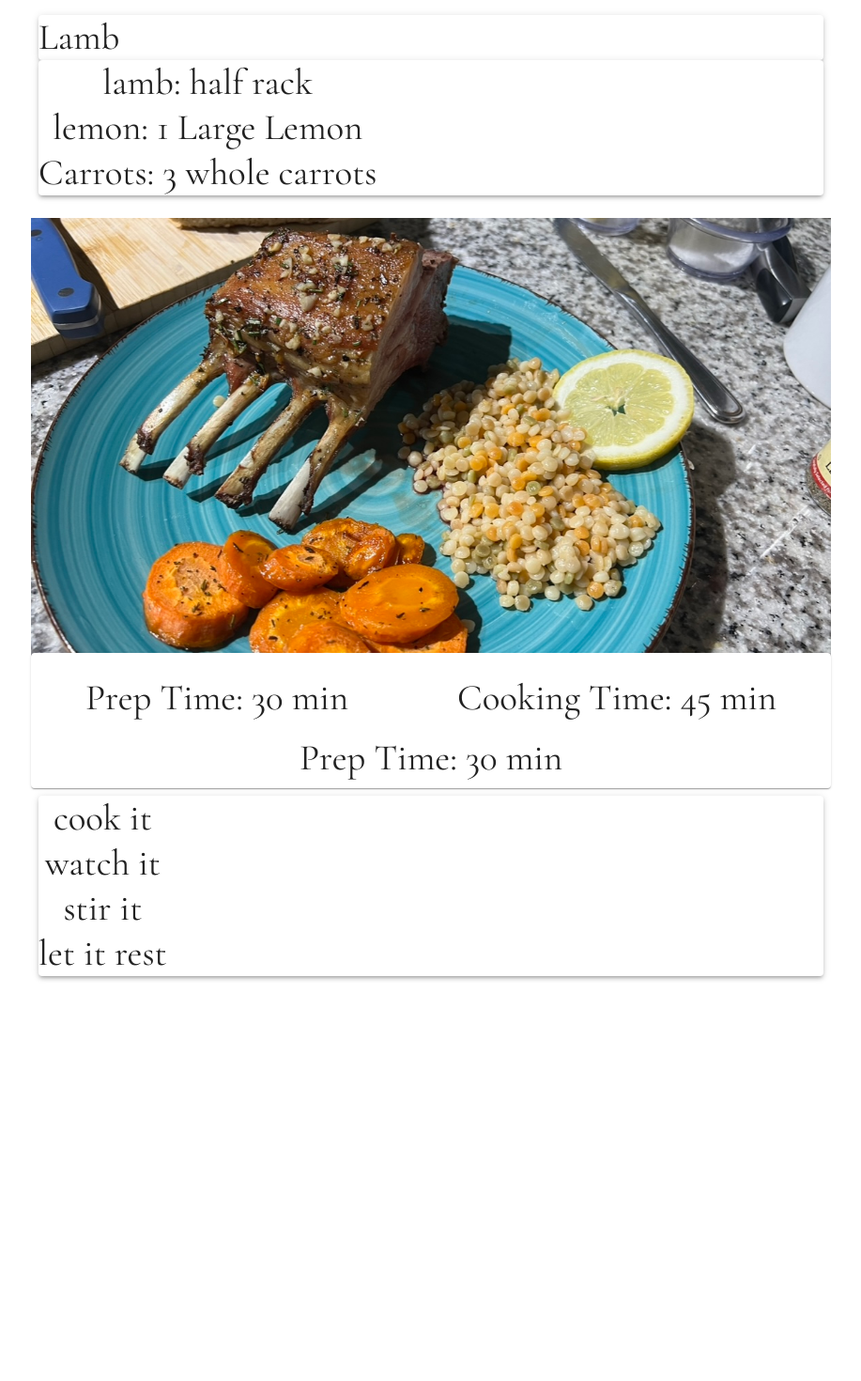
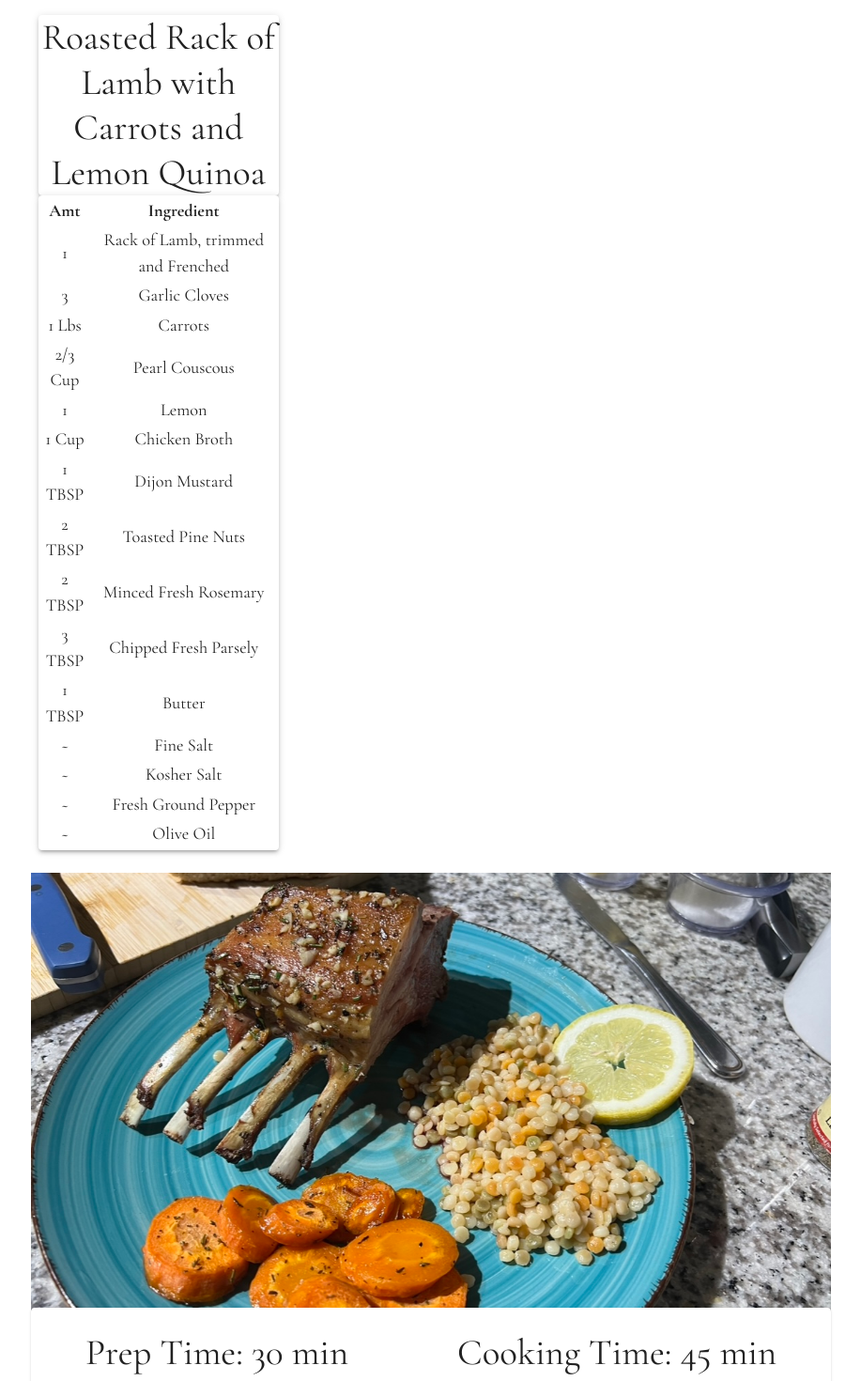
Before and after one commit to superham/Cookbook, a React (Create React App) app: page /recipes/roasted-lamb in a window 1280 px wide. Shown: the top 1470 px of the page at 94% size, without its empty margins (181-1098 px from the left). Before the commit the page ends 1047 px from the top, so only its background shows below. Built offline with nearby package versions, Linux system fonts and the light colour scheme.

Commit message:
Add markdown content

```diff
--- /dev/null
+++ b/markdown.d.ts
@@ -0,0 +1,4 @@
+declare module "*.md" {
+  const value: string; // markdown is just a string
+  export default value;
+}
--- a/package.json
+++ b/package.json
@@ -17,9 +17,11 @@
     "mui": "^0.0.1",
     "react": "^18.2.0",
     "react-dom": "^18.2.0",
+    "react-markdown": "^8.0.7",
     "react-router": "^6.14.2",
     "react-router-dom": "^6.14.2",
     "react-scripts": "5.0.1",
+    "remark-gfm": "^3.0.1",
     "tsconfig-paths-webpack-plugin": "^4.1.0",
     "typescript": "^4.9.5",
     "web-vitals": "^2.1.4"
--- a/src/components/FullPage/Ingredients/Ingredients.tsx
+++ b/src/components/FullPage/Ingredients/Ingredients.tsx
@@ -1,4 +1,9 @@
 import { Box, Container, Grid, Paper, Typography } from "@mui/material";
+import ReactMarkdown from "react-markdown";
+import remarkGfm from "remark-gfm";
+import { useEffect, useState } from "react";
+import listMD from "../../../content/foods/roastedLamb/list.md";
+import desc from "../../../content/foods/roastedLamb/desc.json";
 
 interface IngProps {
   ing: string;
@@ -14,6 +19,15 @@ function Ing({ ing, amt, units }: IngProps) {
 }
 
 export default function Ingredients() {
+  const [list, setList] = useState("");
+
+  // Fetch md obj -> str
+  useEffect(() => {
+    fetch(listMD)
+      .then((res) => res.text())
+      .then((text) => setList(text));
+  });
+
   return (
     <Container
       maxWidth="md"
@@ -25,31 +39,26 @@ export default function Ingredients() {
       <Paper
         elevation={3}
         sx={{
-          maxWidth: "100%",
+          maxWidth: "30%",
           marginRight: "0.5rem",
           marginLeft: "0.5rem",
           display: "flex",
         }}
       >
         <Typography variant="h4" textAlign={"center"}>
-          Lamb
+          {desc.title}
         </Typography>
       </Paper>
       <Paper
         elevation={3}
         sx={{
-          maxWidth: "100%",
+          maxWidth: "30%",
           marginRight: "0.5rem",
           marginLeft: "0.5rem",
           display: "flex",
         }}
       >
-        {/* Steps of the recipe */}
-        <Box sx={{ display: "grid", gridTemplateRows: "repeat(3, 1fr)" }}>
-          <Ing ing="lamb" amt="half rack" units="" />
-          <Ing ing="lemon" amt="1" units="Large Lemon" />
-          <Ing ing="Carrots" amt="3" units="whole carrots" />
-        </Box>
+        <ReactMarkdown children={list} remarkPlugins={[remarkGfm]} />
       </Paper>
     </Container>
   );
--- a/src/components/FullPage/Steps/Steps.tsx
+++ b/src/components/FullPage/Steps/Steps.tsx
@@ -1,4 +1,8 @@
 import { Box, Container, Grid, Paper, Typography } from "@mui/material";
+import ReactMarkdown from "react-markdown";
+import remarkGfm from "remark-gfm";
+import stepsMD from "../../../content/foods/roastedLamb/steps.md";
+import { useEffect, useState } from "react";
 
 interface StepProps {
   stepNum: number;
@@ -9,25 +13,16 @@ interface InstrProps {
   instr: string;
 }
 
-function Step({ stepNum, instr }: StepProps) {
-  return (
-    <Grid item sx={{ flexGrow: 1 }}>
-      <Typography variant="h4" textAlign={"center"}>
-        1. xys
-      </Typography>
-    </Grid>
-  );
-}
+export default function Steps() {
+  const [steps, setSteps] = useState("");
 
-function Inst({ instr }: InstrProps) {
-  return (
-    <Typography variant="h4" textAlign={"center"}>
-      {instr}
-    </Typography>
-  );
-}
+  // Fetch md obj -> str
+  useEffect(() => {
+    fetch(stepsMD)
+      .then((res) => res.text())
+      .then((text) => setSteps(text));
+  });
 
-export default function Steps() {
   return (
     <Container
       maxWidth="md"
@@ -45,13 +40,7 @@ export default function Steps() {
           display: "flex",
         }}
       >
-        {/* Steps of the recipe */}
-        <Box sx={{ display: "grid", gridTemplateRows: "repeat(3, 1fr)" }}>
-          <Inst instr="cook it" />
-          <Inst instr="watch it" />
-          <Inst instr="stir it" />
-          <Inst instr="let it rest" />
-        </Box>
+        <ReactMarkdown children={steps} />
       </Paper>
     </Container>
   );
--- /dev/null
+++ b/src/content/foods/roastedLamb/desc.json
@@ -0,0 +1,6 @@
+{
+  "title": "Roasted Rack of Lamb with Carrots and Lemon Quinoa",
+  "prepTime": "15 min",
+  "cookTime": "1hr 15min",
+  "servings": "2 People"
+}
--- /dev/null
+++ b/src/content/foods/roastedLamb/list.md
@@ -0,0 +1,17 @@
+| Amt     | Ingredient                         |
+| ------- | ---------------------------------- |
+| 1       | Rack of Lamb, trimmed and Frenched |
+| 3       | Garlic Cloves                      |
+| 1 Lbs   | Carrots                            |
+| 2/3 Cup | Pearl Couscous                     |
+| 1       | Lemon                              |
+| 1 Cup   | Chicken Broth                      |
+| 1 TBSP  | Dijon Mustard                      |
+| 2 TBSP  | Toasted Pine Nuts                  |
+| 2 TBSP  | Minced Fresh Rosemary              |
+| 3 TBSP  | Chipped Fresh Parsely              |
+| 1 TBSP  | Butter                             |
+| ~       | Fine Salt                          |
+| ~       | Kosher Salt                        |
+| ~       | Fresh Ground Pepper                |
+| ~       | Olive Oil                          |
--- /dev/null
+++ b/src/content/foods/roastedLamb/steps.md
@@ -0,0 +1,4 @@
+1. Cook it
+2. watch it
+3. stir it
+4. let it rest
```
Also changed, not shown: src/content/foods/roastedLamb/card.md (deleted), src/content/foods/roastedLamb/post.md (deleted), src/content/foods/roastedLamb/summary.md (added), 1 other file (tests, documents, lock files or other folders).
